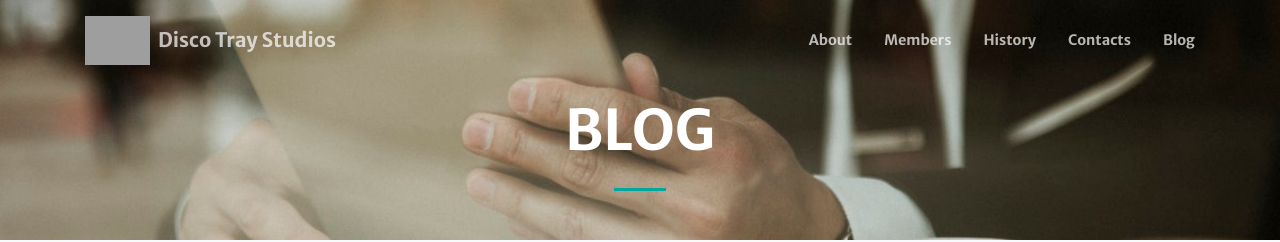
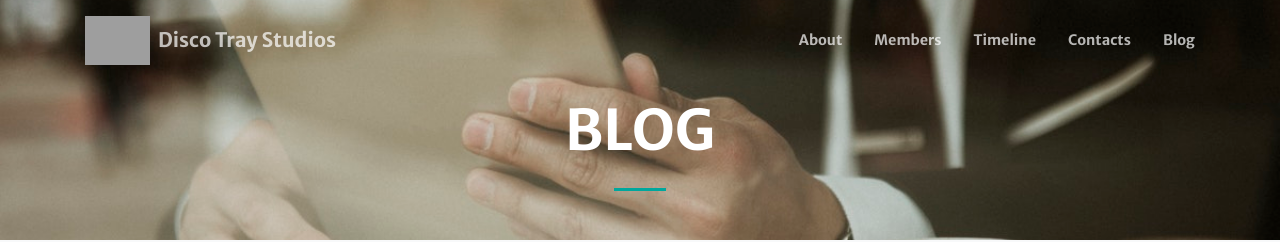
Before and after one commit to souvorinkg/discotraystudios.github.io, a Jekyll site: the page built from blog.md, in a window 1280 px wide. Shown: the top 242 px of the page. Built offline with Jekyll 4.4.1, drawn with Linux system fonts in a browser that asks for light colours; nearby versions of some CDN libraries; grey boxes are pictures that could not be loaded.

Commit message:
fixed typo

```diff
--- a/_data/menus.yml
+++ b/_data/menus.yml
@@ -9,7 +9,7 @@ header:
 #   url: /#services
 - title: Members
   url: /#members
-- title: History
+- title: Timeline
   url: /#timeline
 - title: Contacts
   url: /#contacts
```
